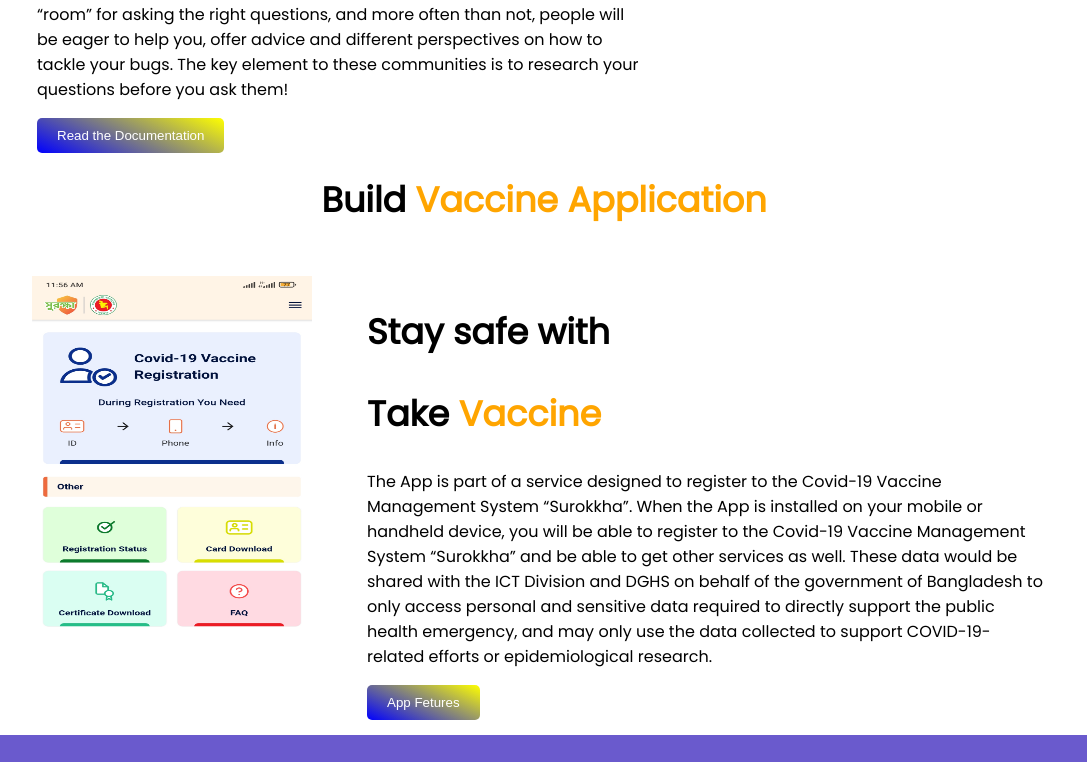
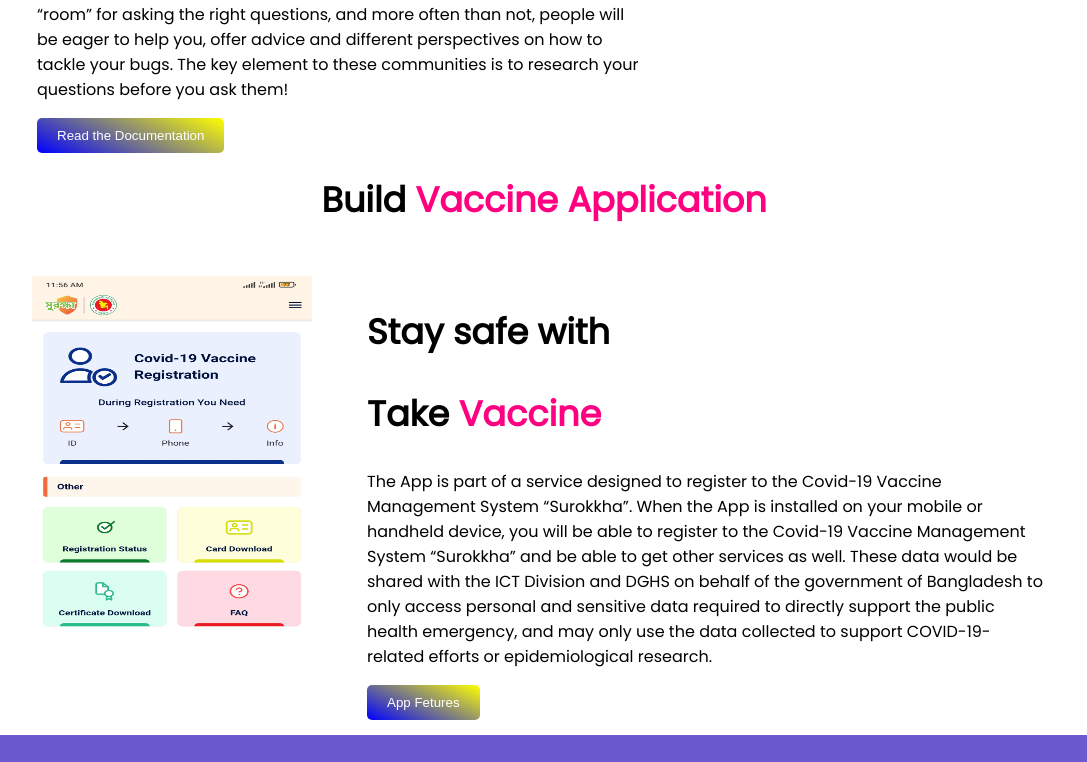
Before and after one commit to sebokdas1/mission-2022, a plain HTML site: page index.html in a window 1280 px wide. Shown: the part 1766-2528 px from the top of the page, without its empty margins (96-1183 px from the left). Drawn offline with Linux system fonts and the light colour scheme.

Commit message:
color added

```diff
--- a/style.css
+++ b/style.css
@@ -17,7 +17,7 @@ body{
     padding-left: 5px;
 }
 .orange-color{
-    color: orange;
+    color: #ff0080;
 }
 .image img{
     width: 400px;
```
